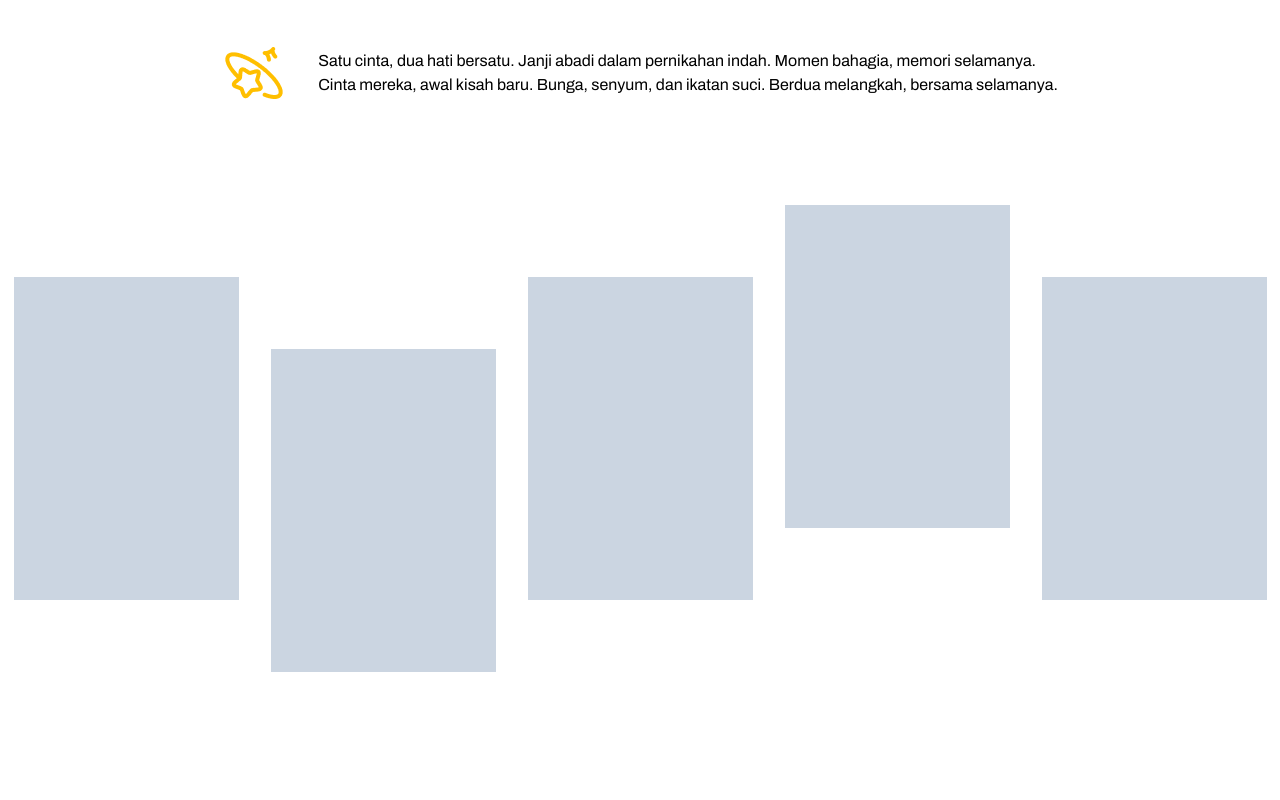
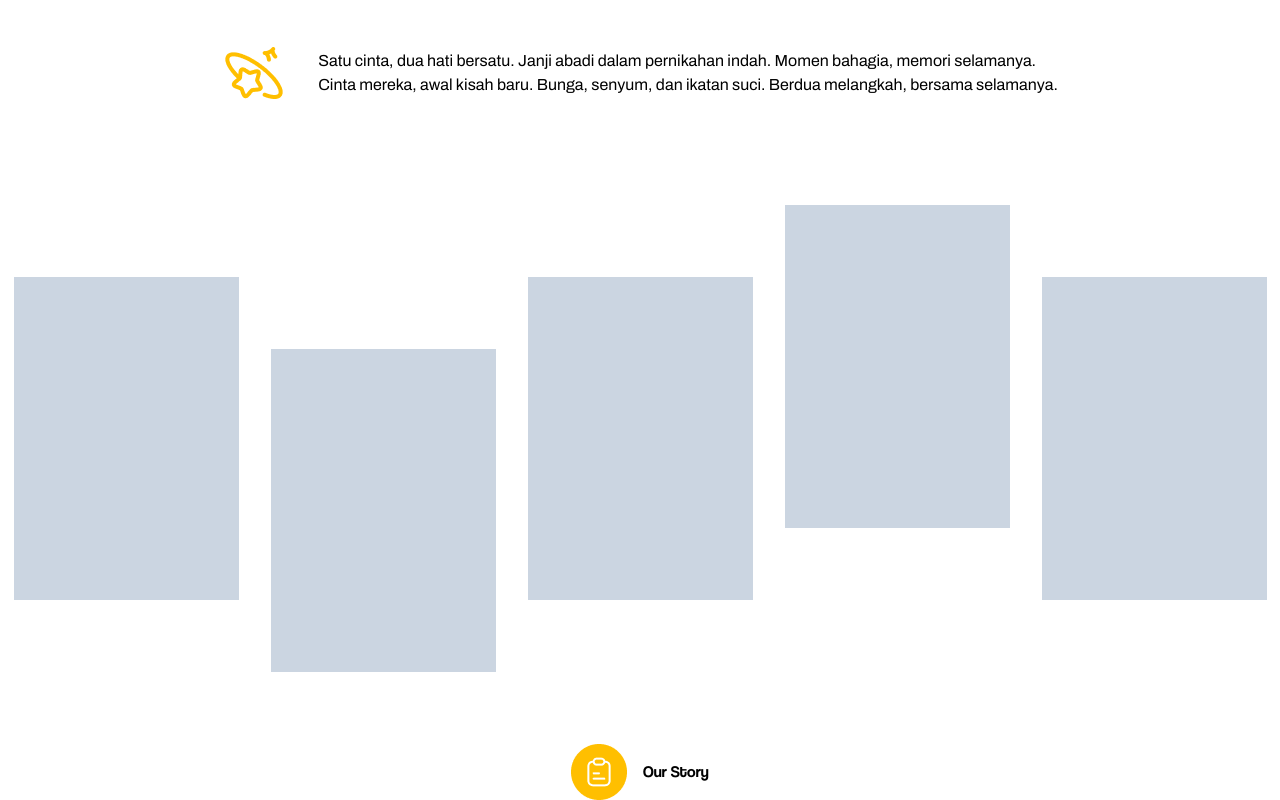
Before and after one commit to rsyafdhil/wedding-invitation, a website: page index.html in a window 1280 px wide. Shown: the part 824-1624 px from the top of the page. Drawn offline with Linux system fonts and the light colour scheme.

Commit message:
resposif our story title

```diff
--- a/index.html
+++ b/index.html
@@ -76,6 +76,11 @@
         <div class="w-[67px] lg:w-[225px] h-[96px] lg:h-[323px] bg-slate-300 -mt-16 lg:-mt-36"></div>
         <div class="w-[67px] lg:w-[225px] h-[96px] lg:h-[323px] bg-slate-300"></div>
     </section>
-    <section id="our-story" class="w-fit mt-[120px] mx-auto"></section>
+    <section id="our-story" class="mt-[72px] mx-8">
+        <div class="flex justify-center items-center gap-4">
+            <img src="./dist/img/ourStoryLogo.png" alt="">
+            <h1 class="font-coolvetica">Our Story</h1>
+        </div>
+    </section>
   </body>
 </html>
```
Also changed, not shown: src/output.css.
